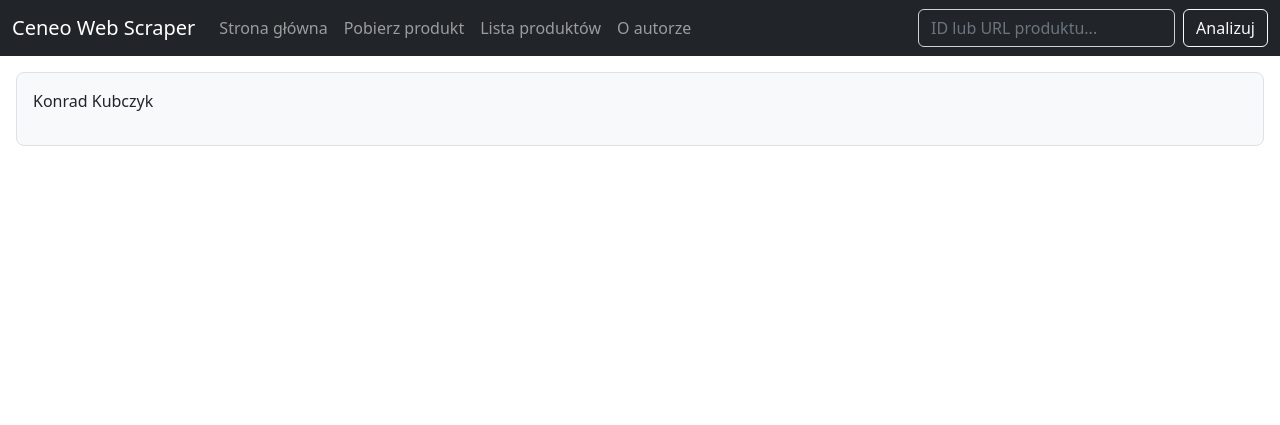
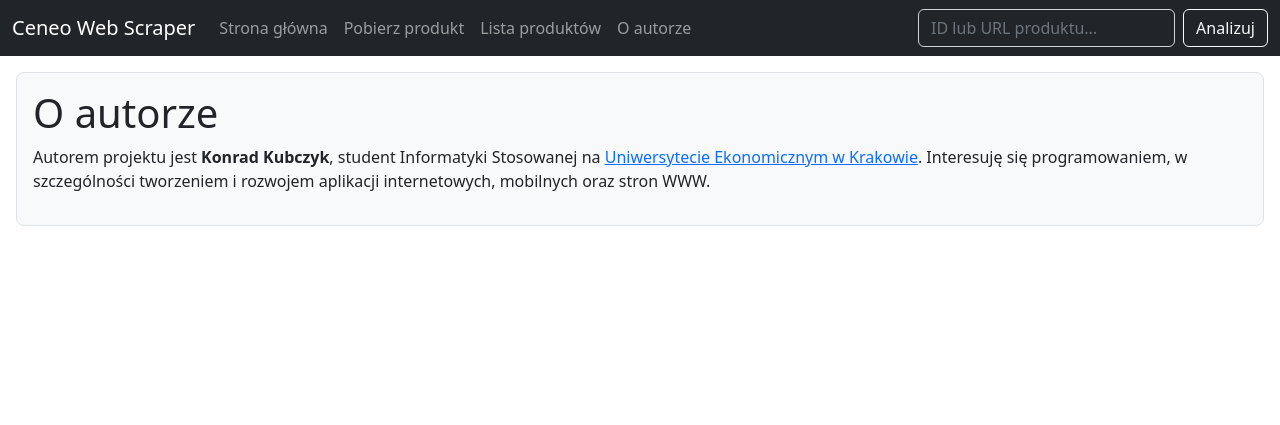
Before and after one commit to konradkubczyk/CeneoWebScraper, a Flask app: page /author in a window 1280 px wide. Shown: the top 425 px of the page. Run offline with Flask 2, Linux system fonts and the light colour scheme; some libraries are stand-ins or nearby versions.

Commit message:
Add author info

```diff
--- a/app/templates/author.html.jinja
+++ b/app/templates/author.html.jinja
@@ -1,4 +1,5 @@
 {% extends "base.html.jinja" %}
 {% block content %}
-    <p>Konrad Kubczyk</p>
+    <h1>O autorze</h1>
+    <p>Autorem projektu jest <strong>Konrad Kubczyk</strong>, student Informatyki Stosowanej na <a href="https://osm.org/go/0L0PEZw_I--?way=371465818" target="_brank">Uniwersytecie Ekonomicznym w Krakowie</a>. Interesuję się programowaniem, w szczególności tworzeniem i rozwojem aplikacji internetowych, mobilnych oraz stron WWW.</p>
 {% endblock content %}
```
